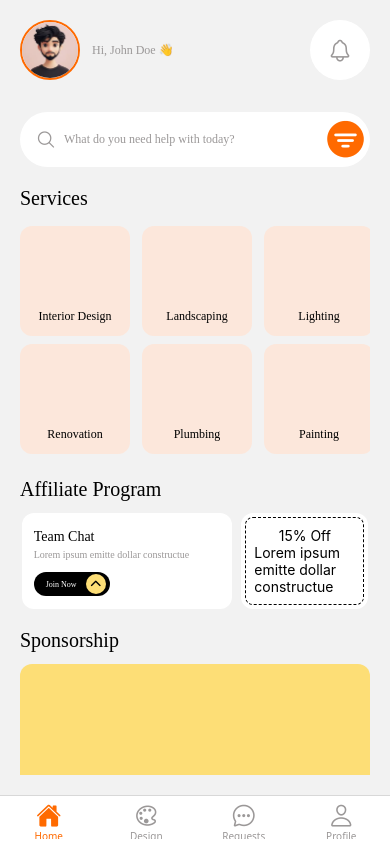
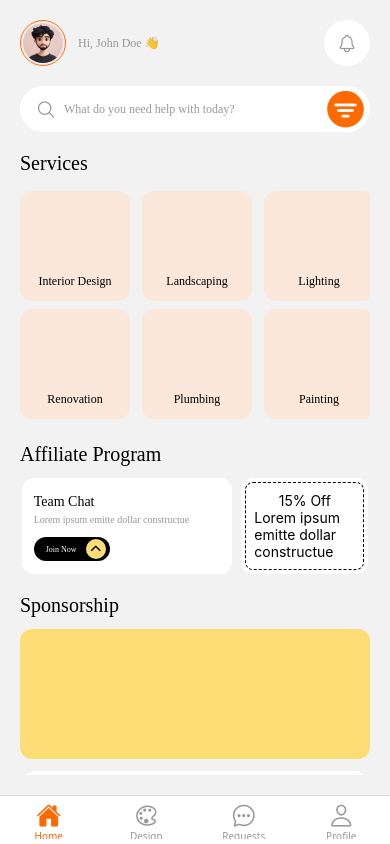
Before and after one commit to Deep1209G/Binyan, a React Native app: screen /Home in a window 390 px wide. Built offline with nearby package versions, Linux system fonts and the light colour scheme.

Commit message:
Extract Header from HomeScreen into reusable component

```diff
--- /dev/null
+++ b/src/components/Home/Header.tsx
@@ -0,0 +1,71 @@
+import { StyleSheet, Text, View, Image, ImageSourcePropType  } from 'react-native';
+import React from 'react';
+import PressableIcon from './PressableIcon';
+import theme from '../../theme';
+
+type headerProp = {
+  title: string;
+  imageSrc: ImageSourcePropType;
+  iconName: string;
+};
+
+const Header = ({ title, imageSrc, iconName }: headerProp) => {
+  return (
+    <View style={styles.headerContainer}>
+      {/* LEFT SECTION  */}
+      <View style={styles.leftSection}>
+        <View  style={styles.profileImageconatiner}>
+        <Image
+          source={imageSrc}
+          style={styles.profileImage}
+        />
+        </View>
+        <Text style={styles.headerText}>{title}</Text>
+      </View>
+
+      {/* RIGHT SECTION (Notification Icon) */}
+      <PressableIcon
+        name={iconName}
+        size={20}
+        onPress={() => console.log('Notification')}
+      />
+    </View>
+  );
+};
+
+export default Header;
+
+const styles = StyleSheet.create({
+  headerContainer: {
+    flexDirection: 'row',
+    alignItems: 'center',
+    justifyContent: 'space-between',
+  },
+
+  leftSection: {
+    flexDirection: 'row',
+    alignItems: 'center',
+  },
+  profileImageconatiner:{
+    width: 46,
+    height: 46,
+    borderRadius: theme.radius.dl,
+    borderColor: theme.colors.primary,
+    borderWidth:1,
+    justifyContent:'center',
+    alignItems:'center',
+  },
+
+  headerText: {
+    marginLeft: theme.spacing.md,
+    fontSize: theme.typography.small,
+    color: theme.colors.textSecondary,
+    fontFamily: theme.fontFamily.regular,
+  },
+
+  profileImage: {
+    width: 40,
+    height: 40,
+    borderRadius: theme.radius.dl,
+  },
+});
--- a/src/components/Home/PressableIcon.tsx
+++ b/src/components/Home/PressableIcon.tsx
@@ -26,8 +26,8 @@ const styles = StyleSheet.create({
     container:{
         backgroundColor:theme.colors.white,
         borderRadius:theme.radius.dl,
-        height:60,
-        width:60,
+        height:46,
+        width:46,
         alignItems:'center',
         justifyContent:'center',
 
--- a/src/components/Home/SearchBar.tsx
+++ b/src/components/Home/SearchBar.tsx
@@ -50,7 +50,7 @@ const styles = StyleSheet.create({
   container: {
     backgroundColor: theme.colors.white,
     borderRadius: theme.radius.dl,
-    height: 55,
+    height: 46,
     flexDirection: 'row',
     alignItems: 'center',
     paddingLeft: theme.spacing.lg,
--- a/src/components/Tab/BottomTabs.tsx
+++ b/src/components/Tab/BottomTabs.tsx
@@ -63,7 +63,7 @@ const Tab = createBottomTabNavigator<TabParamList>();
 const BottomTabs = () => {
   return (
     <Tab.Navigator
-      initialRouteName="Home"
+      initialRouteName="Design"
       screenOptions={({ route }) => ({
         tabBarIcon: getTabIcon(route),
         tabBarButton: TabBarButton, // Referenced here instead of defined inline
--- a/src/screens/Tabs/DesignScreen.tsx
+++ b/src/screens/Tabs/DesignScreen.tsx
@@ -1,17 +1,29 @@
-import { StyleSheet, Text } from 'react-native'
-import React from 'react'
-import { SafeAreaView } from 'react-native-safe-area-context'
+import { StyleSheet } from 'react-native';
+import React from 'react';
+import { SafeAreaView } from 'react-native-safe-area-context';
+import Header from '../../components/Home/Header';
+import theme from '../../theme';
 
 const DesignScreen = () => {
   return (
-      <SafeAreaView style={styles.container}>
-      <Text>DesignScreen</Text>
-      </SafeAreaView>
-  )
-}
+    <SafeAreaView style={styles.container}>
 
-export default DesignScreen
+      {/*Header */}
+      <Header
+      title="Hi, John Doe 👋"
+      imageSrc={require('../../assets/profile.jpg')}
+      iconName="notifications-outline"/>
+
+    </SafeAreaView>
+  );
+};
+
+export default DesignScreen;
 
 const styles = StyleSheet.create({
-    container:{},
-})
+  container: {
+    flex: 1,
+    paddingVertical: theme.spacing.xl,
+    paddingHorizontal: theme.spacing.xl,
+  },
+});
--- a/src/screens/Tabs/HomeScreen.tsx
+++ b/src/screens/Tabs/HomeScreen.tsx
@@ -1,6 +1,5 @@
 import {
   StyleSheet,
-  Image,
   Text,
   View,
   FlatList,
@@ -10,7 +9,6 @@ import {
 import React from 'react';
 import { SafeAreaView } from 'react-native-safe-area-context';
 import theme from '../../theme';
-import PressableIcon from '../../components/Home/PressableIcon';
 import SearchBar from '../../components/Home/SearchBar';
 import ServiceCard from '../../components/Home/ServiceCard';
 import { services, chunkArray } from '../../data/Services';
@@ -19,6 +17,7 @@ import VendorCard from '../../components/Home/VendorCard';
 import { useNavigation } from '@react-navigation/native';
 import { NativeStackNavigationProp } from '@react-navigation/native-stack';
 import { RootStackParamList } from '../../../App';
+import Header from '../../components/Home/Header';
 // FlatList (Card)
 
 const limitedServices = services.slice(0, 8);
@@ -45,24 +44,12 @@ const HomeScreen = () => {
   return (
     <SafeAreaView style={styles.mainContainer}>
       <ScrollView showsVerticalScrollIndicator={false}>
-        {/* HEADER */}
-        <View style={styles.headerContainer}>
-          {/* LEFT SECTION  */}
-          <View style={styles.leftSection}>
-            <Image
-              source={require('../../assets/profile.jpg')}
-              style={styles.profileImage}
-            />
-            <Text style={styles.headerText}>Hi, John Doe 👋</Text>
-          </View>
-
-          {/* RIGHT SECTION (Notification Icon) */}
-          <PressableIcon
-            name="notifications-outline"
-            size={25}
-            onPress={() => console.log('Notification')}
-          />
-        </View>
+        {/*Header */}
+        <Header
+          title="Hi, John Doe 👋"
+          imageSrc={require('../../assets/profile.jpg')}
+          iconName="notifications-outline"
+        />
 
         {/*Search Bar */}
         <View style={styles.searchBtn}>
@@ -82,16 +69,15 @@ const HomeScreen = () => {
               <View style={styles.column}>
                 {item.map((service: any) => (
                   <ServiceCard
-                  key={service.id}
-                  text={service.title}
-                  onPress={() => console.log("Hello")} />
+                    key={service.id}
+                    text={service.title}
+                    onPress={() => console.log('Hello')}
+                  />
                 ))}
               </View>
             )}
             ListFooterComponent={() => (
-              <ListFooter
-                onPress={() => navigation.navigate('Service')}
-              />
+              <ListFooter onPress={() => navigation.navigate('Service')} />
             )}
           />
         </View>
@@ -108,11 +94,7 @@ const HomeScreen = () => {
             <Pressable style={styles.teamchatbtn}>
               <Text style={styles.teamchatbtntext}>Join Now</Text>
               <View style={styles.iconcontainer}>
-              <Icon
-                name="chevron-up-outline"
-                size={15}
-                style={styles.icon}
-              />
+                <Icon name="chevron-up-outline" size={15} style={styles.icon} />
               </View>
             </Pressable>
           </View>
@@ -186,36 +168,9 @@ const styles = StyleSheet.create({
     paddingHorizontal: theme.spacing.xl,
   },
 
-  // HEADER
-  headerContainer: {
-    flexDirection: 'row',
-    alignItems: 'center',
-    justifyContent: 'space-between',
-  },
-
-  leftSection: {
-    flexDirection: 'row',
-    alignItems: 'center',
-  },
-
-  headerText: {
-    marginLeft: theme.spacing.md,
-    fontSize: theme.typography.small,
-    color: theme.colors.textSecondary,
-    fontFamily:theme.fontFamily.regular,
-  },
-
-  profileImage: {
-    width: 60,
-    height: 60,
-    borderRadius: theme.radius.dl,
-    borderColor: theme.colors.primary,
-    borderWidth: 2,
-  },
-
   // Search Bar
   searchBtn: {
-    marginTop: theme.spacing.xxxl,
+    marginTop: theme.spacing.xl,
   },
 
   //Service & card
@@ -223,12 +178,12 @@ const styles = StyleSheet.create({
     marginTop: theme.spacing.xl,
     fontSize: theme.typography.xl,
     color: theme.colors.textPrimary,
-    fontFamily:theme.fontFamily.medium,
+    fontFamily: theme.fontFamily.medium,
   },
-  subtitle:{
-    fontFamily:theme.fontFamily.regular,
-    fontSize:theme.typography.small,
-    color:theme.colors.textSecondary,
+  subtitle: {
+    fontFamily: theme.fontFamily.regular,
+    fontSize: theme.typography.small,
+    color: theme.colors.textSecondary,
     marginTop: theme.spacing.sm,
   },
 
@@ -264,7 +219,7 @@ const styles = StyleSheet.create({
     marginTop: theme.spacing.xs,
     fontSize: theme.typography.small,
     color: theme.colors.textPrimary,
-    fontFamily:theme.fontFamily.bold,
+    fontFamily: theme.fontFamily.bold,
   },
 
   pressed: {
@@ -274,11 +229,11 @@ const styles = StyleSheet.create({
 
   // Affiliate Program Card
   affiliateConatiner: {
-    flex:1,
+    flex: 1,
     gap: theme.spacing.sm,
     marginTop: theme.spacing.md,
-    flexDirection:'row',
-    justifyContent:'space-evenly',
+    flexDirection: 'row',
+    justifyContent: 'space-evenly',
   },
 
   teamChatcard: {
@@ -294,33 +249,33 @@ const styles = StyleSheet.create({
   teamchattitle: {
     fontSize: theme.typography.regular,
     color: theme.colors.textPrimary,
-    fontFamily:theme.fontFamily.medium,
+    fontFamily: theme.fontFamily.medium,
     marginTop: theme.spacing.xs,
   },
   teamchatsubtitle: {
     color: theme.colors.textSecondary,
     fontSize: theme.typography.xs,
-    fontFamily:theme.fontFamily.regular,
+    fontFamily: theme.fontFamily.regular,
     marginTop: theme.spacing.xs,
   },
 
   teamchatbtn: {
-    flexDirection:'row',
-    backgroundColor:theme.colors.black,
-    height:24,
-    width:76,
-    alignItems:'center',
-    justifyContent:'flex-end',
-    borderRadius:theme.radius.md,
-    marginTop:theme.spacing.md,
+    flexDirection: 'row',
+    backgroundColor: theme.colors.black,
+    height: 24,
+    width: 76,
+    alignItems: 'center',
+    justifyContent: 'flex-end',
+    borderRadius: theme.radius.md,
+    marginTop: theme.spacing.md,
   },
 
   teamchatbtntext: {
     color: theme.colors.white,
-    fontFamily:theme.fontFamily.medium,
+    fontFamily: theme.fontFamily.medium,
     fontSize: theme.typography.xxs,
-    flex:1,
-    marginLeft:theme.spacing.md,
+    flex: 1,
+    marginLeft: theme.spacing.md,
   },
   iconcontainer: {
     height: 20,
@@ -328,12 +283,10 @@ const styles = StyleSheet.create({
     borderRadius: theme.radius.md,
     backgroundColor: theme.colors.cosmicLatte,
     justifyContent: 'center',
-    alignItems:'center',
-    marginRight:theme.spacing.xs,
+    alignItems: 'center',
+    marginRight: theme.spacing.xs,
   },
-  icon:{
-
-  },
+  icon: {},
 
   offeroutercard: {
     backgroundColor: theme.colors.white,
```
